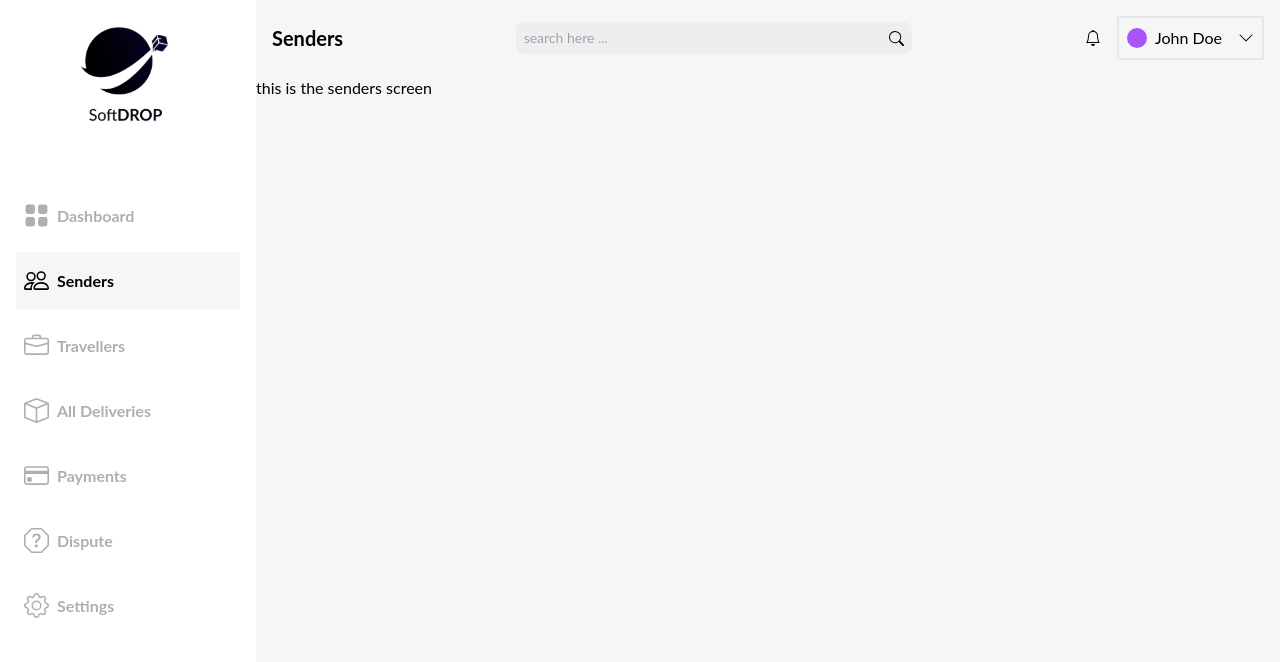
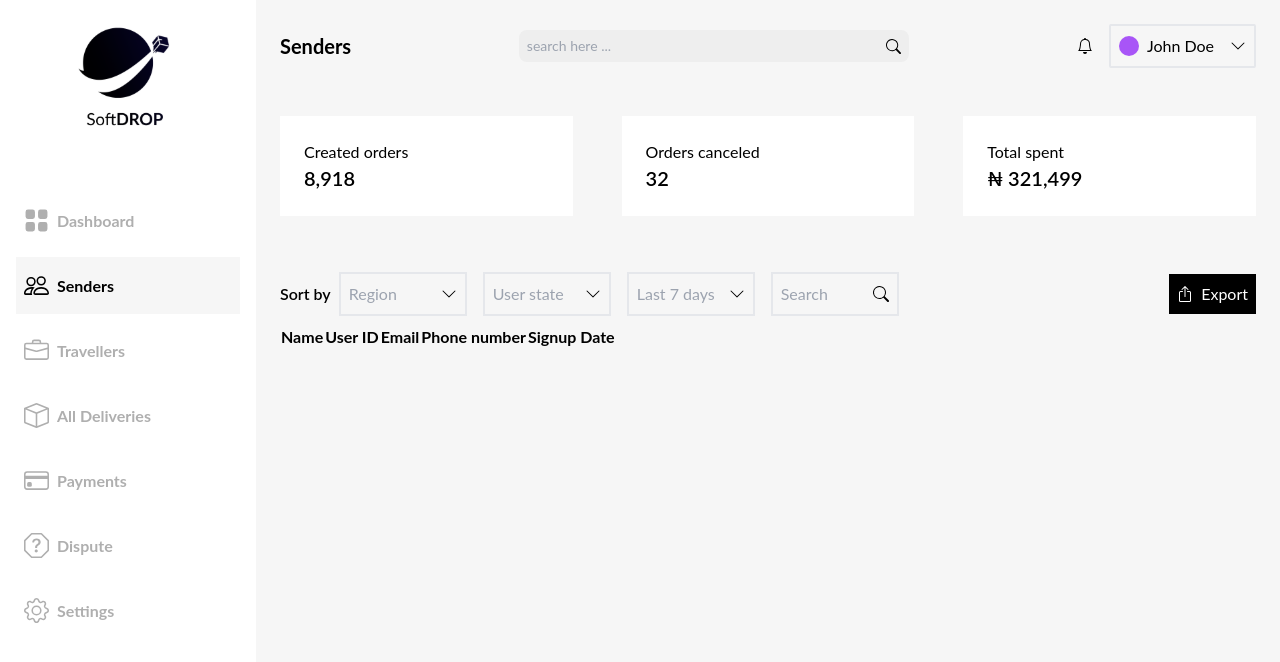
Before and after one commit to Craigmindset/webadmin-softdrop, a React (Create React App) app: page /admin/senders in a window 1280 px wide. Shown: the top 662 px of the page. Built offline with nearby package versions, Linux system fonts and the light colour scheme.

Commit message:
incomplete parts of senders page, overview card component implemented

```diff
--- a/src/Pages/Senders.js
+++ b/src/Pages/Senders.js
@@ -1,10 +1,67 @@
+import { BsBoxArrowUp, BsChevronDown, BsSearch } from "react-icons/bs";
+import Naira from "../assets/Naira";
 import DashHeader from "../components/DashHeader";
+import OverviewCard from "../components/OverviewCard";
 
 export default function Senders(){
     return(
         <div>
             <DashHeader title={"Senders"} />
-            this is the senders screen
+            <div className="flex justify-between p-6">
+                <OverviewCard>
+                    <p>Created orders</p>
+                    <h2 className="text-xl font-semibold">8,918</h2>
+                </OverviewCard>
+                <OverviewCard>
+                    <p>Orders canceled</p>
+                    <h2 className="text-xl font-semibold">32</h2>
+                </OverviewCard>
+                <OverviewCard>
+                    <p>Total spent</p>
+                    <h2 className="text-xl font-semibold"><Naira /> 321,499</h2>
+                </OverviewCard>
+            </div>
+            <div className="p-6">
+                <div className="flex items-center justify-between">
+                    <div className="flex items-center ">
+                        <p className="font-semibold">Sort by</p>
+                        <div className="flex w-32 justify-between items-center border-2 m-2 p-2 ">
+                            <input placeholder="Region" className="bg-inherit w-[80%]" />
+                            <BsChevronDown />
+                        </div>
+                        <div className="flex w-32 justify-between items-center border-2 m-2 p-2 ">
+                            <input placeholder="User state" className="bg-inherit w-[80%]" />
+                            <BsChevronDown />
+                        </div>
+                        <div className="flex w-32 justify-between items-center border-2 m-2 p-2 ">
+                            <input placeholder="Last 7 days" className="bg-inherit w-[80%]" />
+                            <BsChevronDown />
+                        </div>
+                        <div className="flex w-32 justify-between items-center border-2 m-2 p-2 ">
+                            <input placeholder="Search" className="bg-inherit w-[80%]" />
+                            <BsSearch />
+                        </div>
+                    </div>
+
+                    <div className="flex items-center bg-black text-white p-2">
+                        <BsBoxArrowUp />
+                        <p className="ml-2">Export</p>
+                    </div>
+                </div>
+                <div>
+                    <table>
+                        <thead>
+                            <tr>
+                                <th>Name</th>
+                                <th>User ID</th>
+                                <th>Email</th>
+                                <th>Phone number</th>
+                                <th>Signup Date</th>
+                            </tr>
+                        </thead>
+                    </table>
+                </div>
+            </div>
         </div>
     )
 }
--- /dev/null
+++ b/src/assets/Naira.js
@@ -0,0 +1,7 @@
+export default function Naira(){
+    return(
+        <span>
+            &#x20a6;
+        </span>
+    )
+}
--- a/src/components/DashHeader.js
+++ b/src/components/DashHeader.js
@@ -2,7 +2,7 @@ import { BsBell, BsChevronDown, BsSearch } from "react-icons/bs";
 
 export default function DashHeader({title}){
     return(
-        <div className="flex justify-between items-center p-4">
+        <div className="flex justify-between items-center p-6">
             <div className="font-bold text-xl">
                 {title || "Put header title"}
             </div>
--- a/src/components/DashNav.js
+++ b/src/components/DashNav.js
@@ -8,7 +8,7 @@ export default function DashNav(){
 
     return(
         <div className="absolute p-4 hidden md:block md:w-[20%] bg-white h-[100vh] overflow-y-scroll">
-            <div className="flex justify-center">
+            <div className="flex justify-center h-[15vh]">
                 <img src={Logo} alt="softdrop logo" />
             </div>
             <div className="py-12">
--- /dev/null
+++ b/src/components/OverviewCard.js
@@ -0,0 +1,7 @@
+export default function OverviewCard({children}){
+    return(
+        <div className="bg-white w-[30%] p-6">
+            {children}
+        </div>
+    )
+}
```
